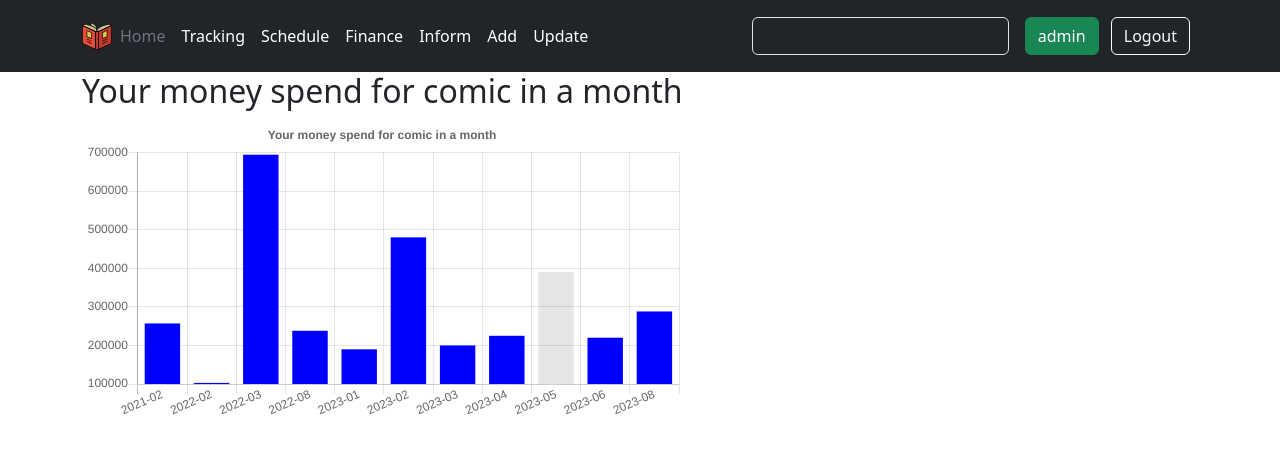
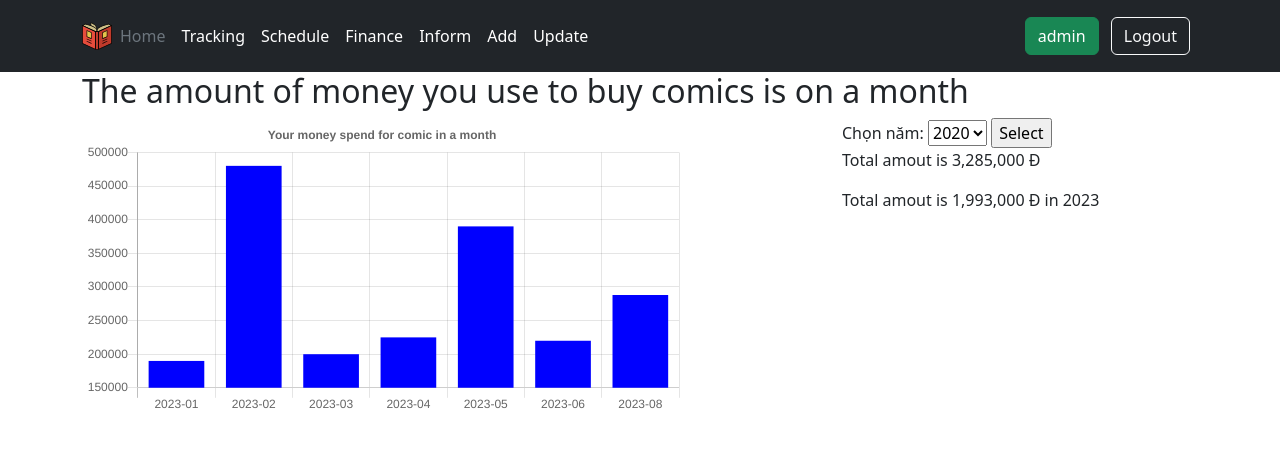
Before and after one commit to oneismyname/comictracker, a Flask app: page /finance in a window 1280 px wide. Shown: the top 454 px of the page. Run offline with Flask 3, Linux system fonts and the light colour scheme; a user stored in the database is signed in; some libraries are stand-ins or nearby versions.

Commit message:
fix tracking and add more detail for finance, profile

```diff
--- a/src/routes.py
+++ b/src/routes.py
@@ -18,20 +18,14 @@ password = os.environ.get("password")
 
 def take_data(start_day, end_day):
     headers = {
-                'authority': 'pb.tana.moe',
-                'accept': '*/*',
-                'accept-language': 'en-US',
-                'content-type': 'application/json',
-                'origin': 'https://tana.moe',
-                'referer': 'https://tana.moe/',
-                'sec-ch-ua': '"Not.A/Brand";v="8", "Chromium";v="114", "Google Chrome";v="114"',
-                'sec-ch-ua-mobile': '?0',
-                'sec-ch-ua-platform': '"Windows"',
-                'sec-fetch-dest': 'empty',
-                'sec-fetch-mode': 'cors',
-                'sec-fetch-site': 'same-site',
-                'user-agent': 'Mozilla/5.0 (Windows NT 10.0; Win64; x64) AppleWebKit/537.36 (KHTML, like Gecko) Chrome/114.0.0.0 Safari/537.36',
-            }
+        'sec-ch-ua': '"Not.A/Brand";v="8", "Chromium";v="114", "Google Chrome";v="114"',
+        'Content-Type': 'application/json',
+        'Referer': 'https://tana.moe/',
+        'Accept-Language': 'en-US',
+        'sec-ch-ua-mobile': '?0',
+        'User-Agent': 'Mozilla/5.0 (Windows NT 10.0; Win64; x64) AppleWebKit/537.36 (KHTML, like Gecko) Chrome/114.0.0.0 Safari/537.36',
+        'sec-ch-ua-platform': '"Windows"',
+    }
 
     params = {
         'page': '1',
@@ -42,11 +36,85 @@ def take_data(start_day, end_day):
         'expand': 'title, publisher',
     }
 
-    response = requests.get('https://pb.tana.moe/api/collections/book_detailed/records', params=params,
-                            headers=headers)
+    response = requests.get('https://pb.tana.moe/api/collections/book_detailed/records', params=params, headers=headers)
     data_test = response.json()
     return data_test
 
+
+def update_comic_schedule(data_test):
+    for data in data_test['items']:
+        with app.app_context():
+            name = data["name"].split(" - ")[0]
+            try:
+                volume = data["name"].split(" - ")[-1]
+            except IndexError:
+                volume = "Tập 1"
+            if data["digital"]:
+                edition = "Digital"
+            elif data['edition'] == "":
+                edition = "Normal"
+            else:
+                edition = data["edition"]
+            if data['baseCover'] == []:
+                img = "https://img.freepik.com/free-vector/flat-comic-style-background_23-2148882944.jpg?w=1380&t=st=1693394293~exp=1693394893~hmac=3dcc1ace1c32ce8b99a53c456a35a0160017b9893d8c078e34d29bc3d5d1d1bf"
+            else:
+                img = f"https://image.tana.moe/unsafe/320x0/filters:quality(90)/{data['collectionId']}/{data['id']}/{data['baseCover'][0]}"
+            datetime_obj = datetime.strptime(data['publishDate'], "%Y-%m-%d %H:%M:%S.%fZ")
+            query = Comic.query.filter(Comic.name.like(name)).first()
+            result = Schedule.query.filter(
+                Schedule.name == name, Schedule.release_date == datetime_obj.date(), Schedule.edition == edition,
+                Schedule.volume == volume).first()
+            if result:
+                if data['baseCover'] != []:
+                    result.img = f"https://image.tana.moe/unsafe/320x0/filters:quality(90)/{data['collectionId']}/{data['id']}/{data['baseCover'][0]}"
+                else:
+                    continue
+            else:
+                new_comic = Schedule(
+                    name=name,
+                    comic_id=query.id,
+                    volume=volume,
+                    edition=edition,
+                    price=data["price"],
+                    release_date=datetime_obj.date(),
+                    publisher=data["expand"]["publisher"]["name"],
+                    img=img
+                )
+                db.session.add(new_comic)
+                db.session.commit()
+
+
+def month_schedule(query):
+    dict = {}
+    for item in query:
+        query_3 = Schedule.query.filter(Schedule.release_date == item.release_date).all()
+        new_dict = {item.release_date: query_3}
+        dict.update(new_dict)
+    return dict
+
+
+def bought_or_not(dict):
+    bought_or_not = {}
+    for value in dict.values():
+        for comic in value:
+            result = Checking.query.filter(Checking.schedule_id == comic.id, Checking.user_id == current_user.id).all()
+            if result:
+                new_element = {comic.id: "TRUE"}
+                bought_or_not.update(new_element)
+            else:
+                new_element = {comic.id: "FALSE"}
+                bought_or_not.update(new_element)
+    return bought_or_not
+
+
+def selected_month_shedule():
+    selected_month = request.form['selected_month']
+    selected_year = request.form['selected_year']
+    selected_date = datetime.strptime(f"{selected_year}-{selected_month}", "%Y-%m")
+    strip_date = datetime.strftime(selected_date, "%Y-%m")
+    query = db.session.query(Schedule.release_date).filter(
+        func.strftime('%Y-%m', Schedule.release_date) == strip_date).distinct().all()
+    return query
 
 @login_manager.user_loader
 def load_user(user_id):
@@ -76,7 +144,7 @@ def register():
                     )
                     db.session.add(new_user)
                     db.session.commit()
-                    return redirect(url_for('home'))
+                    return redirect(url_for('login'))
             else:
                 flash("Your password is not match")
     return render_template("register.html", form=form, user=current_user)
@@ -85,7 +153,7 @@ def register():
 @app.route("/login", methods=["GET","POST"])
 def login():
     form = LoginForm()
-    if form.validate_on_submit():
+    if request.method == "POST":
         result = db.session.execute(db.select(User).where(User.email == form.email.data)).scalar()
         if result:
             if check_password_hash(result.password, form.password.data):
@@ -116,9 +184,12 @@ def add():
                     img = "https://img.freepik.com/free-vector/flat-comic-style-background_23-2148882944.jpg?w=1380&t=st=1693394293~exp=1693394893~hmac=3dcc1ace1c32ce8b99a53c456a35a0160017b9893d8c078e34d29bc3d5d1d1bf"
                 else:
                     img = f"https://image.tana.moe/unsafe/320x0/filters:quality(90)/{data['collectionId']}/{data['id']}/{data['baseCover'][0]}"
-                result = db.session.execute(db.Select(Comic).where(Comic.name == name)).scalars().all()
+                result = Comic.query.filter(Comic.name == name).first()
                 if result:
-                    pass
+                    if data["baseCover"] != []:
+                        result.img_cover = f"https://image.tana.moe/unsafe/320x0/filters:quality(90)/{data['collectionId']}/{data['id']}/{data['baseCover'][0]}"
+                    else:
+                        continue
                 else:
                     new_comic = Comic(
                         name=name,
@@ -186,42 +257,7 @@ def update():
     form = AddForm()
     if form.validate_on_submit():
         data_test = take_data(form.date_start.data, form.date_end.data)
-        for data in data_test['items']:
-            with app.app_context():
-                name = data["name"].split(" - ")[0]
-                try:
-                    volume = data["name"].split(" - ")[-1]
-                except IndexError:
-                    volume = "Tập 1"
-                if data["digital"]:
-                    edition = "Digital"
-                elif data['edition'] == "":
-                    edition = "Normal"
-                else:
-                    edition = data["edition"]
-                if data['baseCover'] == []:
-                    img = "https://img.freepik.com/free-vector/flat-comic-style-background_23-2148882944.jpg?w=1380&t=st=1693394293~exp=1693394893~hmac=3dcc1ace1c32ce8b99a53c456a35a0160017b9893d8c078e34d29bc3d5d1d1bf"
-                else:
-                    img = f"https://image.tana.moe/unsafe/320x0/filters:quality(90)/{data['collectionId']}/{data['id']}/{data['baseCover'][0]}"
-                datetime_obj = datetime.strptime(data['publishDate'], "%Y-%m-%d %H:%M:%S.%fZ")
-                query = Comic.query.filter(Comic.name.like(name)).first()
-                result = Schedule.query.filter(
-                    Schedule.name == name, Schedule.release_date == datetime_obj.date(), Schedule.edition == edition, Schedule.volume == volume).all()
-                if result:
-                    pass
-                else:
-                    new_comic = Schedule(
-                        name=name,
-                        comic_id= query.id,
-                        volume= volume,
-                        edition=edition,
-                        price=data["price"],
-                        release_date=datetime_obj.date(),
-                        publisher=data["expand"]["publisher"]["name"],
-                        img=img
-                    )
-                    db.session.add(new_comic)
-                    db.session.commit()
+        update_comic_schedule(data_test)
         return redirect(url_for("home"))
     return render_template('update.html', user=current_user, form=form)
 
@@ -268,53 +304,32 @@ def inform():
 
 @app.route("/schedule", methods=["GET","POST"])
 def schedule():
-    if request.method == "POST":
-        selected_month = request.form['selected_month']
-        selected_year = request.form['selected_year']
-        selected_date = datetime.strptime(f"{selected_year}-{selected_month}", "%Y-%m")
-        strip_date = datetime.strftime(selected_date, "%Y-%m")
-        query_1 = Schedule.query.filter(func.strftime('%Y-%m', Schedule.release_date) == strip_date).all()
-        query_2 = db.session.query(Schedule.release_date).filter(
-            func.strftime('%Y-%m', Schedule.release_date) == strip_date).distinct().all()
-        dict = {}
-        for item in query_2:
-            query_3 = Schedule.query.filter(Schedule.release_date == item.release_date).all()
-            new_dict = {item.release_date: query_3}
-            dict.update(new_dict)
-        bought_or_not = {}
-        for comic in query_1:
-            result = Checking.query.filter(Checking.schedule_id == comic.id, Checking.user_id == current_user.id).all()
-            if result:
-                new_element = {comic.id: "TRUE"}
-                bought_or_not.update(new_element)
-            else:
-                new_element = {comic.id: "FALSE"}
-                bought_or_not.update(new_element)
-        return render_template("schedule.html", user=current_user, dict_1= dict, dict_2= bought_or_not)
-    query_1 = Schedule.query.filter(func.strftime('%Y-%m', Schedule.release_date) == datetime.today().strftime('%Y-%m')).all()
-    query_2 = db.session.query(Schedule.release_date).filter(func.strftime('%Y-%m', Schedule.release_date) == datetime.today().strftime('%Y-%m')).distinct().all()
-    dict = {}
-    for item in query_2:
-        query_3 = Schedule.query.filter(Schedule.release_date == item.release_date).all()
-        new_dict = {item.release_date : query_3}
-        dict.update(new_dict)
-    bought_or_not = {}
-    for comic in query_1:
-        result = Checking.query.filter(Checking.schedule_id == comic.id, Checking.user_id == current_user.id).all()
-        if result:
-            new_element = {comic.id: "TRUE"}
-            bought_or_not.update(new_element)
+    if current_user.is_authenticated:
+        if request.method == "POST":
+            query = selected_month_shedule()
+            schedule = month_schedule(query)
+            list_check = bought_or_not(schedule)
+            return render_template("schedule.html", user=current_user, dict_1= schedule, dict_2= list_check)
+        query = db.session.query(Schedule.release_date).filter(func.strftime('%Y-%m', Schedule.release_date) == datetime.today().strftime('%Y-%m')).distinct().all()
+        schedule = month_schedule(query)
+        list_check = bought_or_not(schedule)
+        return render_template("schedule.html", user=current_user, dict_1= schedule, dict_2= list_check)
+    else:
+        if request.method == "POST":
+            query = selected_month_shedule()
+            schedule = month_schedule(query)
+            return render_template("schedule.html", user=current_user, dict_1= schedule, dict_2= {})
         else:
-            new_element = {comic.id: "FALSE"}
-            bought_or_not.update(new_element)
-    return render_template("schedule.html", user=current_user, dict_1= dict, dict_2= bought_or_not)
+            query = db.session.query(Schedule.release_date).filter(
+                func.strftime('%Y-%m', Schedule.release_date) == datetime.today().strftime('%Y-%m')).distinct().all()
+            schedule = month_schedule(query)
+            return render_template("schedule.html", user=current_user, dict_1=schedule, dict_2={})
 
 
 @app.route("/check", methods=["POST"])
 def check():
     data = request.get_json()
     comic_id = data.get("comicId")
-    print(data.get("Check"))
     if data.get("Check"):
         with app.app_context():
             query = Schedule.query.filter(Schedule.id == comic_id).first()
@@ -336,15 +351,41 @@ def check():
     return jsonify(response)
 
 
-@app.route("/finance")
+@app.route("/finance", methods=["GET", "POST"])
 def finance():
-    result = db.session.query(
-        func.strftime('%Y-%m', Schedule.release_date).label('month'),
-        func.sum(Checking.price).label('total_amount')
-    ).join(Checking).filter(
-        Checking.user_id == current_user.id,
-        Checking.bought == True
-    ).group_by('month').order_by('month').all()
-    month = [item[0] for item in result]
-    amount = [item[1] for item in result]
-    return render_template('finance.html', user=current_user, month=month, amount=amount)
+    if current_user.is_authenticated:
+        result = db.session.query(
+            func.strftime('%Y-%m', Schedule.release_date).label('month'),
+            func.sum(Checking.price).label('total_amount')
+        ).join(Checking).filter(
+            Checking.user_id == current_user.id,
+            Checking.bought == True
+        ).group_by('month').order_by('month').all()
+        if request.method == "POST":
+            new_month = []
+            for item in result:
+                if item[0].strip("-")[0:4] == request.form["selected_year"]:
+                    new_month.append(item)
+            month = [item[0] for item in new_month]
+            amount = [item[1] for item in new_month]
+            selected_year = request.form["selected_year"]
+            year_amount = sum(amount)
+            formatted_year_amount = f"{year_amount:,}"
+        else:
+            new_month = []
+            for item in result:
+                if item[0].strip("-")[0:4] == datetime.strftime(datetime.today(),'%Y'):
+                    new_month.append(item)
+            month = [item[0] for item in new_month]
+            amount = [item[1] for item in new_month]
+            year_amount = sum(amount)
+            formatted_year_amount = f"{year_amount:,}"
+            selected_year = datetime.strftime(datetime.today(),'%Y')
+        total_amount = sum([item[1] for item in result])
+        formatted_total_amount = f"{total_amount:,}"
+        return render_template('finance.html',
+                               user=current_user, month=month, amount=amount,
+                               total_amount=formatted_total_amount, year_amount=formatted_year_amount,
+                               selected_year=selected_year)
+    else:
+        return render_template('intro.html', user=current_user)
--- a/src/static/script/script.js
+++ b/src/static/script/script.js
@@ -1,11 +1,4 @@
 $(document).ready(function() {
-    const currentDate = new Date();
-    const currentMonth = (currentDate.getMonth() + 1).toString().padStart(2, '0');
-    const currentYear = currentDate.getFullYear().toString();
-
-    document.getElementById('month-select').value = currentMonth;
-    document.getElementById('year-select').value = currentYear;
-
 
     $(".subscribeButton").click(function() {
         var button = $(this);
@@ -33,7 +26,37 @@ $(document).ready(function() {
             }
         });
     });
+    $(".followButton").click(function() {
+        var button = $(this);
+        var isSubscribed = button.data("follow") === true;
+        var comicId = button.data("comic-id");
+        var resultMessage = button.siblings(".resultMessage_1");
+
+        $.ajax({
+            type: "POST",
+            url: "/follow",
+            data: JSON.stringify({"Follow": !isSubscribed, "comicId": comicId}),
+            contentType: "application/json; charset=utf-8",
+            dataType: "json",
+            success: function(data) {
+                resultMessage.text(data.message);
+                if (!isSubscribed) {
+                    button.text("UnFollow");
+                } else {
+                    button.text("Follow");
+                }
+                button.data("follow", !isSubscribed);
+            },
+            error: function(error) {
+                console.log(error);
+            }
+        });
+    });
 });
+
+
+
+
 
 document.addEventListener("DOMContentLoaded", () => {
             const inputField = document.getElementById("autocomplete-input1");
@@ -61,30 +84,3 @@ document.addEventListener("DOMContentLoaded", () => {
                     });
                 }
             });
-
-$(".followButton").click(function() {
-    var button = $(this);
-    var isFollow = button.data("follow") === true;
-    var comicId = button.data("comic-id");
-    var resultMessage_1 = button.siblings(".resultMessage_1");
-
-    $.ajax({
-        type: "POST",
-        url: "/follow",
-        data: JSON.stringify({"Follow": !isFollow, "comicId": comicId}),
-        contentType: "application/json; charset=utf-8",
-        dataType: "json",
-        success: function(data) {
-            resultMessage_1.text(data.message);
-            if (!isFollow) {
-                button.text("UnFollow");
-            } else {
-                button.text("Follow");
-            }
-            button.data("follow", !isFollow);
-        },
-        error: function(error) {
-            console.log(error);
-        }
-    });
-});
--- a/src/templates/finance.html
+++ b/src/templates/finance.html
@@ -2,9 +2,28 @@
 <body>
 <div class="container">
     <div>
-        <h2>Your money spend for comic in a month</h2>
+        <h2>The amount of money you use to buy comics is on a month</h2>
     </div>
-<canvas id="myChart" style="width:100%;max-width:600px"></canvas>
+    <div class="row">
+        <div class="col-8">
+          <canvas id="myChart" style="max-width: 600px;"></canvas>
+        </div>
+        <div class="col-4">
+            <form action="/finance" method="post">
+                <label for="year-select">Chọn năm:</label>
+                <select name="selected_year" id="year-select">
+                  <option value="2020">2020</option>
+                  <option value="2021">2021</option>
+                  <option value="2022">2022</option>
+                  <option value="2023">2023</option>
+                  <option value="2024">2024</option>
+                </select>
+                <input type="submit" value="Select">
+            </form>
+            <p>Total amout is {{ total_amount }} Đ</p>
+            <p>Total amout is {{ year_amount }} Đ in {{ selected_year }}</p>
+        </div>
+    </div>
 
 <script>
 var xValues = {{ month | tojson }};
@@ -31,4 +50,3 @@ new Chart("myChart", {
 </script>
 </div>
 </body>
-</html>
--- a/src/templates/header.html
+++ b/src/templates/header.html
@@ -28,10 +28,6 @@
           <li><a href="{{ url_for('update') }}" class="nav-link px-2 text-white">Update</a></li>
           {% endif %}
         </ul>
-
-        <form class="col-12 col-lg-auto mb-3 mb-lg-0 me-lg-3" role="search">
-          <input type="search" class="form-control form-control-dark text-bg-dark" placeholder="Search..." aria-label="Search">
-        </form>
         {% if user.is_authenticated %}
           <div class="text-end">
           <a href="{{ url_for('profile') }}"><button type="button" class="btn btn-success me-2">{{ user.name }}</button></a>
--- a/src/templates/login.html
+++ b/src/templates/login.html
@@ -10,7 +10,7 @@
     {% endif %}
     {% endwith %}
     </div>
-<div class="row g-4 py-5 row-cols-1 row-cols-lg-3">
-{{ render_form(form, novalidate=True) }}
+    <div class="row g-4 py-5 row-cols-1 row-cols-lg-3">
+        {{ render_form(form, novalidate=True) }}
+    </div>
 </div>
-</div>
```
Also changed, not shown: src/templates/intro.html (added, +42 -0 lines), src/templates/profile.html (+13 -18 lines), src/templates/schedule.html (+18 -7 lines), instance/webdata.db, src/static/img/tracker.png (added).
